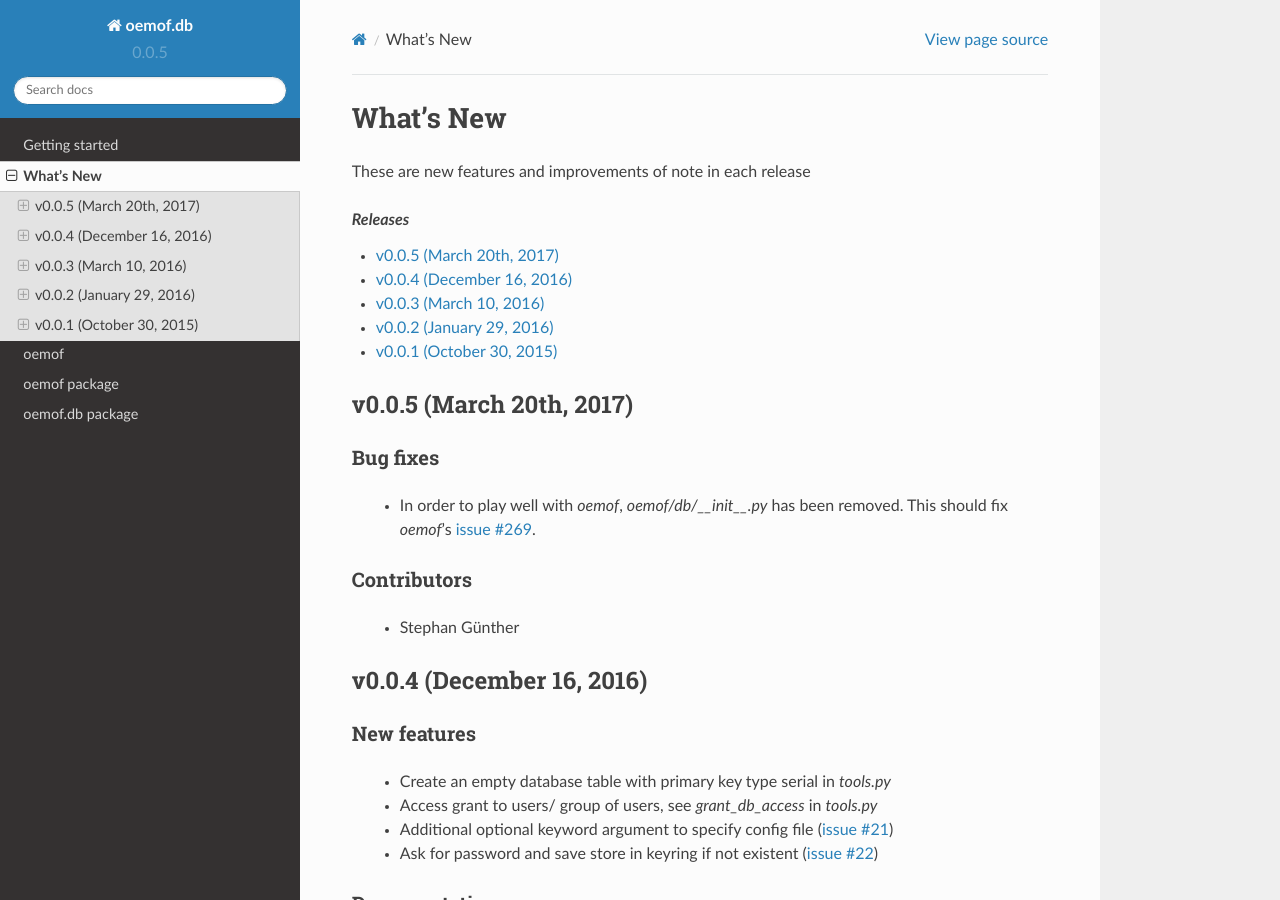
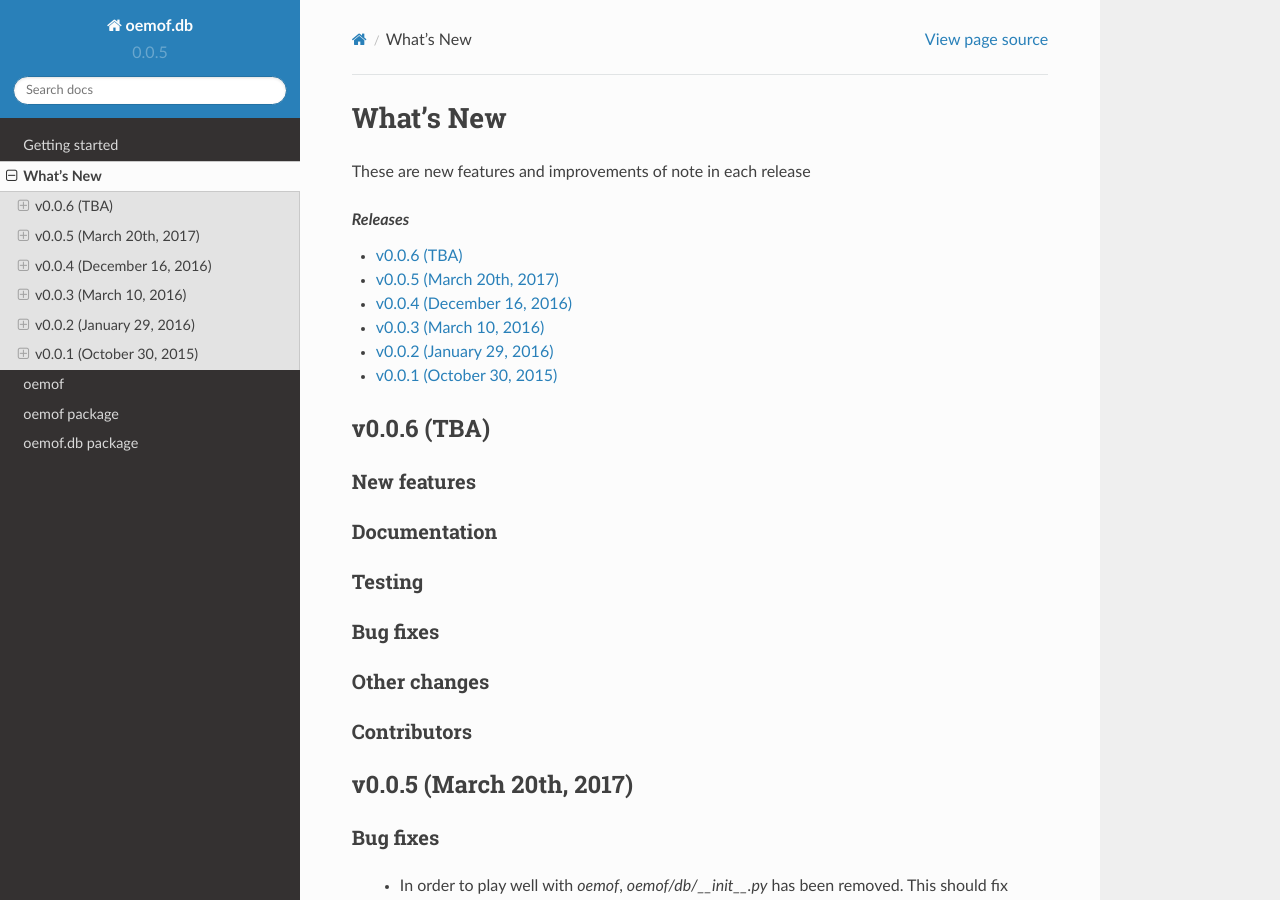
Before and after one commit to oemof/oemof-db, a Sphinx documentation site: the page built from doc/whats_new.rst, in a window 1280 px wide and 900 px high. Built offline with Sphinx 7.4.7 and the Read the Docs theme 2.0.0, drawn with Linux system fonts in a browser that asks for light colours; formulas are drawn with MathJax 3.

Commit message:
Add release notes for version 0.0.6

```diff
--- a/doc/whats_new.rst
+++ b/doc/whats_new.rst
@@ -8,6 +8,7 @@ These are new features and improvements of note in each release
     :local:
     :backlinks: top
 
+.. include::  whatsnew/v0006.txt
 .. include::  whatsnew/v0005.txt
 .. include::  whatsnew/v0004.txt
 .. include::  whatsnew/v0003.txt
--- /dev/null
+++ b/doc/whatsnew/v0006.txt
@@ -0,0 +1,25 @@
+v0.0.6 (TBA)
+++++++++++++
+
+New features
+############
+
+
+Documentation
+#############
+
+
+Testing
+#######
+
+
+Bug fixes
+#########
+
+
+Other changes
+#############
+
+
+Contributors
+############
```
